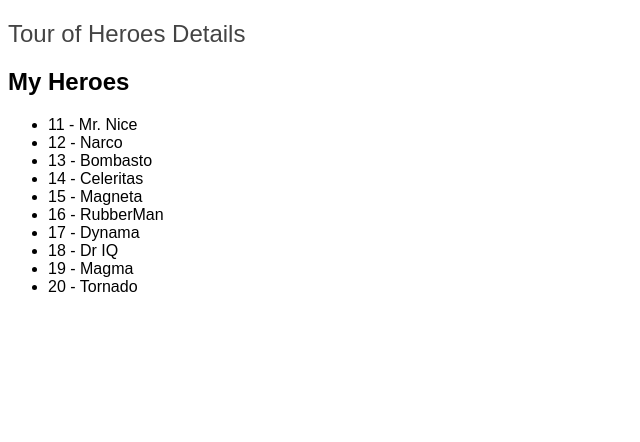
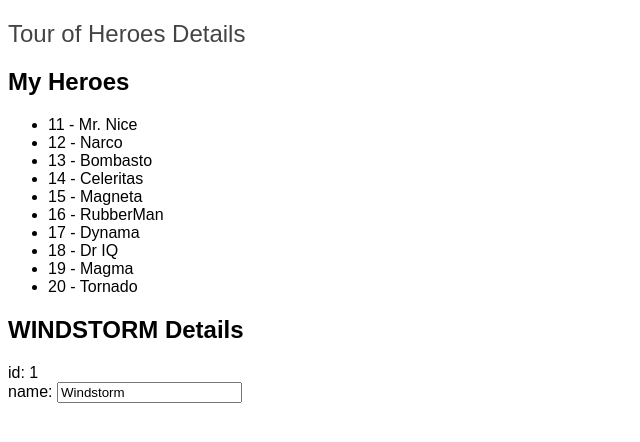
Before and after one commit to philldevti/Angular-Tour-of-Heroes, an Angular app: page /heroes in a window 1280 px wide. Shown: the top 442 px of the page, without its empty margins (0-640 px from the left). Built offline with nearby package versions, Linux system fonts and the light colour scheme.

Commit message:
It used * ngIf to show the details of the selected hero and created a small and simple css to slightly improve the appearance

```diff
--- a/src/app/heroes/heroes.component.css
+++ b/src/app/heroes/heroes.component.css
@@ -0,0 +1,7 @@
+ul>li{
+    cursor: pointer;
+}
+
+li:hover{
+    background: rgba(234, 242, 243, 0.808);
+}
--- a/src/app/heroes/heroes.component.html
+++ b/src/app/heroes/heroes.component.html
@@ -1,4 +1,15 @@
-<h2>My Heroes</h2>
-<ul class="heroes">
-    <li *ngFor="let hero of heroes"><span class="badge">{{hero.id}}</span> - {{hero.name}}</li>
-</ul>
+<div><h2>My Heroes</h2>
+    <ul class="heroes">
+        <li *ngFor="let hero of heroes" (click)="onSelect(hero)"><span class="badge">{{hero.id}}</span> - {{hero.name}}</li>
+    </ul>
+</div>
+<div *ngIf="selectedHero">
+
+    <h2>{{ selectedHero.name | uppercase }} Details</h2>
+    <div><span>id: </span>{{selectedHero.id}}</div>
+    <div>
+        <label>name:
+        <input [(ngModel)]="selectedHero.name" placeholder="name">
+        </label>
+    </div>
+</div>
--- a/src/app/heroes/heroes.component.ts
+++ b/src/app/heroes/heroes.component.ts
@@ -10,7 +10,7 @@
 })
 export class HeroesComponent implements OnInit {
 
-  hero: Hero = {
+  selectedHero: Hero = {
     id: 1,
     name: 'Windstorm'
   };
@@ -22,4 +22,7 @@
   ngOnInit() {
   }
 
+  onSelect(hero: Hero): void {
+    this.selectedHero = hero;
+  }
 }
```
